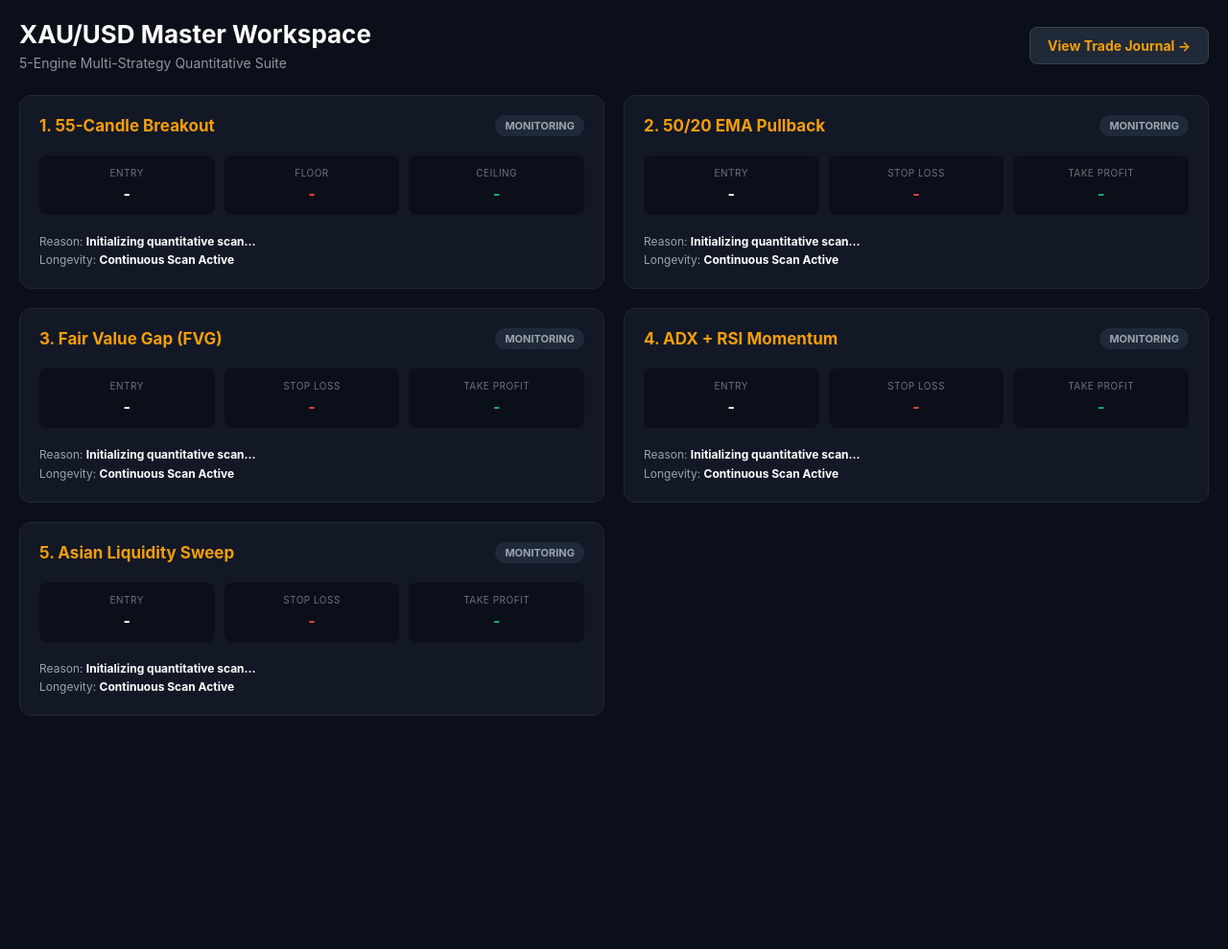
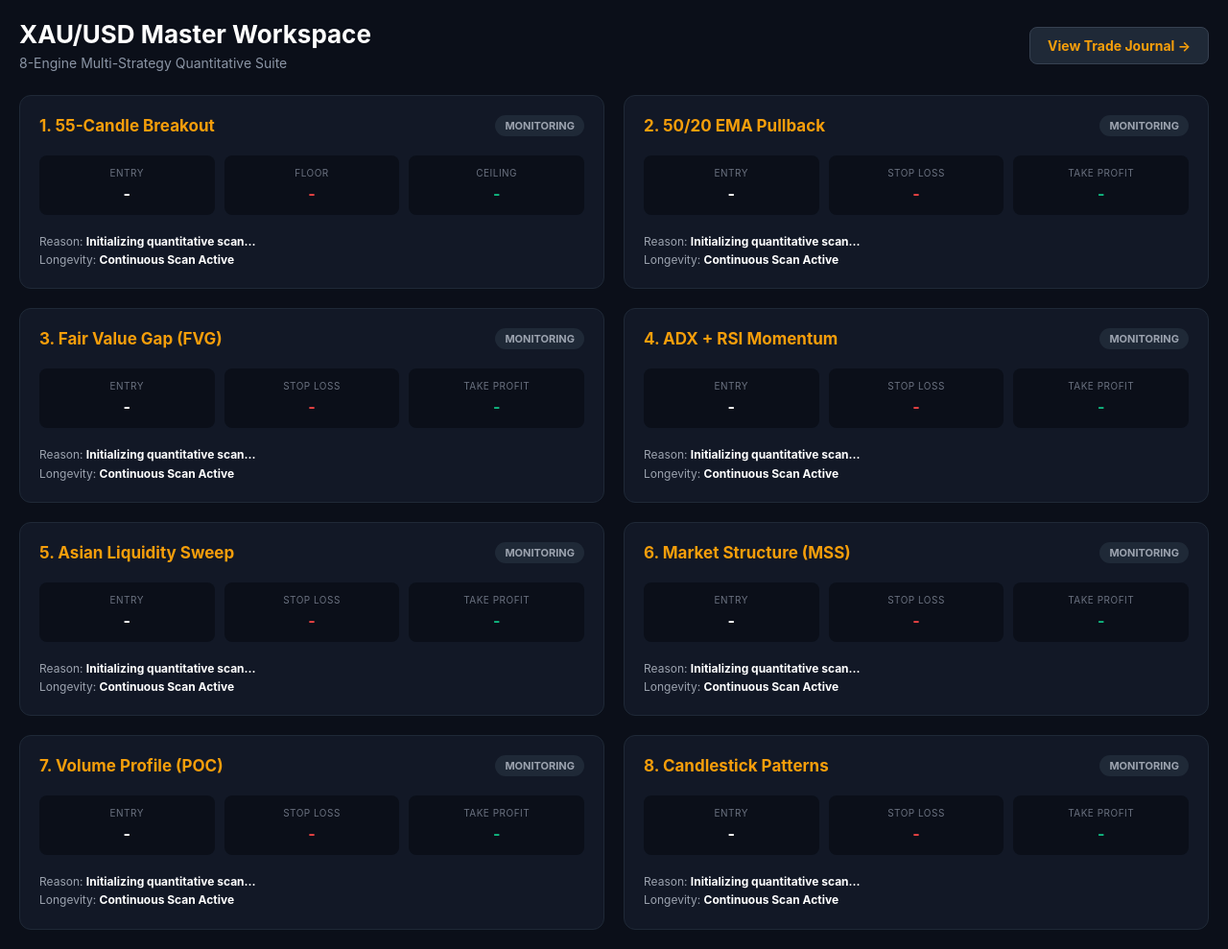
Before and after one commit to chatact135-wq/getmoney, a FastAPI app: page / in a window 1280 px wide. Shown: the whole page at 96% size. Before the commit the page ends 746 px from the top, so only its background shows below. Run offline with FastAPI, Linux system fonts and the light colour scheme; data that the repository does not hold is empty.

Commit message:
Update index.html add system 6,7,8

```diff
--- a/templates/index.html
+++ b/templates/index.html
@@ -88,7 +88,7 @@
     <div class="header">
         <div>
             <h1>XAU/USD Master Workspace</h1>
-            <p>5-Engine Multi-Strategy Quantitative Suite</p>
+            <p>8-Engine Multi-Strategy Quantitative Suite</p>
         </div>
         <a href="/journal" class="journal-btn">View Trade Journal →</a>
     </div>
@@ -178,10 +178,62 @@
                 Longevity: <span id="time-asian_sweep">Continuous</span>
             </div>
         </div>
+
+        <!-- System 6: Market Structure Shift -->
+        <div class="card" id="card-mss">
+            <div class="card-header">
+                <h2>6. Market Structure (MSS)</h2>
+                <span class="status-badge" id="badge-mss">MONITORING</span>
+            </div>
+            <div class="metrics-grid">
+                <div class="metric-box"><div class="metric-label">Entry</div><div class="metric-value" id="entry-mss">-</div></div>
+                <div class="metric-box"><div class="metric-label">Stop Loss</div><div class="metric-value value-red" id="sl-mss">-</div></div>
+                <div class="metric-box"><div class="metric-label">Take Profit</div><div class="metric-value value-green" id="tp-mss">-</div></div>
+            </div>
+            <div class="footer-info">
+                Reason: <span id="reason-mss">Scanning...</span><br>
+                Longevity: <span id="time-mss">Continuous</span>
+            </div>
+        </div>
+
+        <!-- System 7: Volume Profile -->
+        <div class="card" id="card-volume_profile">
+            <div class="card-header">
+                <h2>7. Volume Profile (POC)</h2>
+                <span class="status-badge" id="badge-volume_profile">MONITORING</span>
+            </div>
+            <div class="metrics-grid">
+                <div class="metric-box"><div class="metric-label">Entry</div><div class="metric-value" id="entry-volume_profile">-</div></div>
+                <div class="metric-box"><div class="metric-label">Stop Loss</div><div class="metric-value value-red" id="sl-volume_profile">-</div></div>
+                <div class="metric-box"><div class="metric-label">Take Profit</div><div class="metric-value value-green" id="tp-volume_profile">-</div></div>
+            </div>
+            <div class="footer-info">
+                Reason: <span id="reason-volume_profile">Scanning...</span><br>
+                Longevity: <span id="time-volume_profile">Continuous</span>
+            </div>
+        </div>
+
+        <!-- System 8: Candlestick Patterns -->
+        <div class="card" id="card-candlesticks">
+            <div class="card-header">
+                <h2>8. Candlestick Patterns</h2>
+                <span class="status-badge" id="badge-candlesticks">MONITORING</span>
+            </div>
+            <div class="metrics-grid">
+                <div class="metric-box"><div class="metric-label">Entry</div><div class="metric-value" id="entry-candlesticks">-</div></div>
+                <div class="metric-box"><div class="metric-label">Stop Loss</div><div class="metric-value value-red" id="sl-candlesticks">-</div></div>
+                <div class="metric-box"><div class="metric-label">Take Profit</div><div class="metric-value value-green" id="tp-candlesticks">-</div></div>
+            </div>
+            <div class="footer-info">
+                Reason: <span id="reason-candlesticks">Scanning...</span><br>
+                Longevity: <span id="time-candlesticks">Continuous</span>
+            </div>
+        </div>
     </div>
 
     <script>
-        const systems = ['breakout', 'pullback', 'fvg', 'adx_rsi', 'asian_sweep'];
+        // Updated array to include all 8 systems mapped to backend keys
+        const systems = ['breakout', 'pullback', 'fvg', 'adx_rsi', 'asian_sweep', 'mss', 'volume_profile', 'candlesticks'];
 
         function updateUI(system, data) {
             if (!data) return;
```
